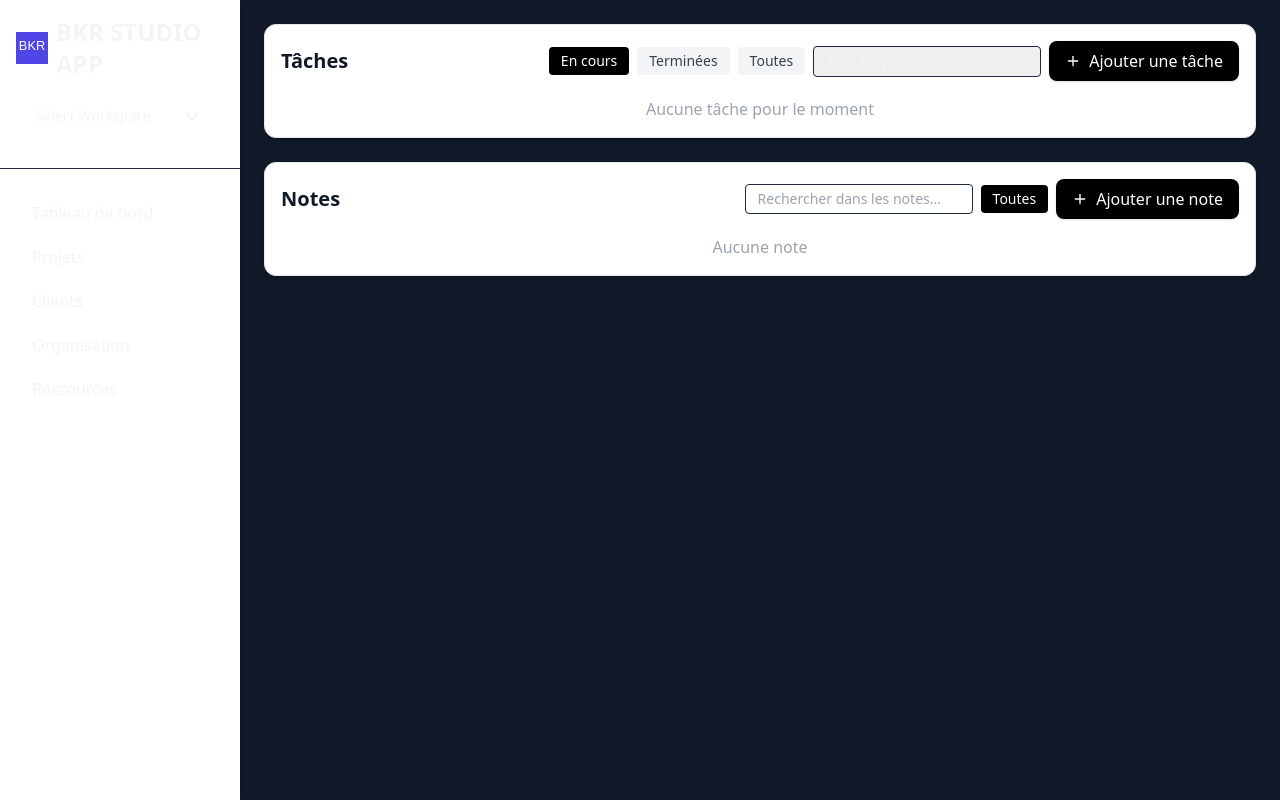
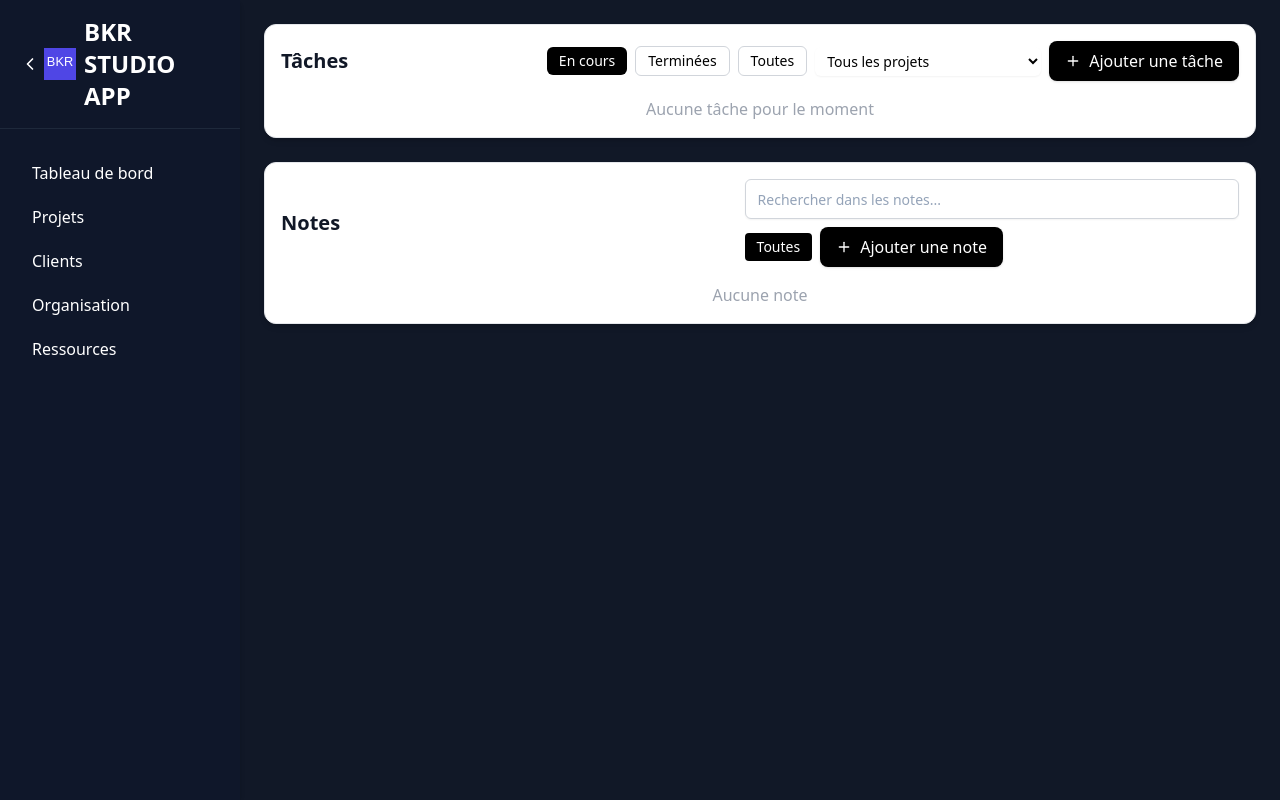
Before and after one commit to bakar-bkr-studio/app-gestion-auto-entreprise, a Next.js app: page /organisation in a window 1280 px wide. Built offline with nearby package versions, Linux system fonts and the light colour scheme.

Commit message:
Improve dark theme styles

```diff
--- a/app/layout.tsx
+++ b/app/layout.tsx
@@ -1,80 +1,65 @@
+'use client';
 import '../styles/globals.css';
 import Link from 'next/link';
 import Image from 'next/image';
-import { ChevronDown } from 'lucide-react';
+import { ChevronLeft, ChevronRight } from 'lucide-react';
 
 import {
   Sidebar,
   SidebarHeader,
   SidebarMenu,
   SidebarMenuItem,
-  SidebarMenuButton,
 } from '@/components/ui/sidebar';
-import {
-  DropdownMenu,
-  DropdownMenuTrigger,
-  DropdownMenuContent,
-  DropdownMenuItem,
-} from '@/components/ui/dropdown-menu';
 
-import { ReactNode } from 'react';
+import { ReactNode, useState } from 'react';
 import { ProjectsProvider } from '../components/ProjectsProvider';
 import { WebsitesProvider } from '../components/WebsitesProvider';
 
 export default function RootLayout({ children }: { children: ReactNode }) {
+  const [collapsed, setCollapsed] = useState(false);
+
   return (
     <html lang="fr" className="dark">
       <body className="flex min-h-screen bg-gray-900 text-gray-100 dark:bg-gray-900 dark:text-gray-100">
-        <Sidebar>
-          <SidebarHeader>
-            <div className="flex items-center space-x-2 text-2xl font-bold">
-              <Image src="/logo.svg" width={32} height={32} alt="logo" />
-              <span>BKR STUDIO APP</span>
-            </div>
-            <SidebarMenu>
-              <SidebarMenuItem>
-                <DropdownMenu>
-                  <DropdownMenuTrigger asChild>
-                    <SidebarMenuButton>
-                      Select Workspace
-                      <ChevronDown className="ml-auto" />
-                    </SidebarMenuButton>
-                  </DropdownMenuTrigger>
-                  <DropdownMenuContent className="w-[--radix-popper-anchor-width]">
-                    <DropdownMenuItem>
-                      <span>Acme Inc</span>
-                    </DropdownMenuItem>
-                    <DropdownMenuItem>
-                      <span>Acme Corp.</span>
-                    </DropdownMenuItem>
-                  </DropdownMenuContent>
-                </DropdownMenu>
-              </SidebarMenuItem>
-            </SidebarMenu>
+        <Sidebar collapsed={collapsed}>
+          <SidebarHeader className="flex items-center justify-between">
+            <button
+              type="button"
+              onClick={() => setCollapsed(!collapsed)}
+              className="rounded p-1 hover:bg-gray-700"
+            >
+              {collapsed ? <ChevronRight className="h-5 w-5" /> : <ChevronLeft className="h-5 w-5" />}
+            </button>
+            {!collapsed && (
+              <div className="flex items-center space-x-2 text-2xl font-bold">
+                <Image src="/logo.svg" width={32} height={32} alt="logo" />
+                <span>BKR STUDIO APP</span>
+              </div>
+            )}
           </SidebarHeader>
           <SidebarMenu className="mt-2 flex-1">
             <SidebarMenuItem>
-              <Link className="block px-6 py-2 hover:bg-gray-100 dark:hover:bg-gray-700" href="/">
+              <Link className="block px-6 py-2 text-white hover:bg-gray-700" href="/">
                 Tableau de bord
               </Link>
             </SidebarMenuItem>
             <SidebarMenuItem>
-              <Link className="block px-6 py-2 hover:bg-gray-100 dark:hover:bg-gray-700" href="/projects">
+              <Link className="block px-6 py-2 text-white hover:bg-gray-700" href="/projects">
                 Projets
               </Link>
             </SidebarMenuItem>
             <SidebarMenuItem>
-              <Link className="block px-6 py-2 hover:bg-gray-100 dark:hover:bg-gray-700" href="/clients">
+              <Link className="block px-6 py-2 text-white hover:bg-gray-700" href="/clients">
                 Clients
               </Link>
             </SidebarMenuItem>
             <SidebarMenuItem>
-              <Link className="block px-6 py-2 hover:bg-gray-100 dark:hover:bg-gray-700" href="/organisation">
+              <Link className="block px-6 py-2 text-white hover:bg-gray-700" href="/organisation">
                 Organisation
               </Link>
             </SidebarMenuItem>
             <SidebarMenuItem>
-              <Link className="block px-6 py-2 hover:bg-gray-100 dark:hover:bg-gray-700" href="/ressources">
+              <Link className="block px-6 py-2 text-white hover:bg-gray-700" href="/ressources">
                 Ressources
               </Link>
             </SidebarMenuItem>
--- a/app/organisation/page.tsx
+++ b/app/organisation/page.tsx
@@ -4,6 +4,7 @@ import { useState, useEffect } from 'react';
 import { useProjects } from '../../components/ProjectsProvider';
 import Toast from '../../components/Toast';
 import { Plus, X, Pencil, Trash2 } from 'lucide-react';
+import { Input } from '../../components/ui/input';
 
 interface Task {
   id: number;
@@ -126,7 +127,7 @@ export default function OrganisationPage() {
               <button
                 key={status}
                 onClick={() => setTaskFilter(status)}
-                className={`rounded px-3 py-1 text-sm transition-colors ${taskFilter === status ? 'bg-black text-white' : 'bg-gray-100 text-gray-700 hover:bg-gray-200'}`}
+                className={`rounded-md px-3 py-1 text-sm transition-colors ${taskFilter === status ? 'bg-black text-white' : 'bg-white text-black border border-gray-300'}`}
               >
                 {status}
               </button>
@@ -134,7 +135,7 @@ export default function OrganisationPage() {
             <select
               value={projectFilter}
               onChange={e => setProjectFilter(e.target.value)}
-              className="rounded border px-2 py-1 text-sm"
+              className="rounded-md border-gray-300 bg-white px-2 py-1 text-sm text-black shadow-sm"
             >
               <option value="Tous">Tous les projets</option>
               {projects.map(p => (
@@ -189,11 +190,11 @@ export default function OrganisationPage() {
         <header className="flex flex-wrap items-center justify-between gap-2">
           <h2 className="text-xl font-semibold text-gray-900">Notes</h2>
           <div className="flex flex-wrap items-center gap-2">
-            <input
+            <Input
               value={noteSearch}
               onChange={e => setNoteSearch(e.target.value)}
               placeholder="Rechercher dans les notes..."
-              className="rounded border px-3 py-1 text-sm"
+              className="rounded-md border-gray-300 bg-white text-black px-3 py-1 text-sm shadow-sm"
             />
             {['Toutes', ...allTags].map(tag => (
               <button
--- a/app/ressources/page.tsx
+++ b/app/ressources/page.tsx
@@ -45,7 +45,7 @@ export default function RessourcesPage() {
 
   return (
     <div className="space-y-8 p-6">
-      <section className="space-y-4 rounded-xl border border-gray-200 bg-white p-4 shadow-md">
+      <section className="space-y-4 rounded-xl border border-gray-200 bg-gray-100 text-black p-4 shadow-md">
         <header className="flex items-center justify-between">
           <h2 className="flex items-center text-xl font-semibold text-gray-900">
             <FileText className="mr-2 h-5 w-5" /> Documents
@@ -61,7 +61,7 @@ export default function RessourcesPage() {
           {documents.map(doc => (
             <div
               key={doc.id}
-              className="group relative rounded-xl border border-gray-200 bg-white p-4 shadow-md transition-transform hover:scale-105"
+              className="group relative rounded-xl border border-gray-200 bg-gray-100 text-black p-4 shadow-md transition-transform hover:scale-105"
             >
               {doc.priority && (
                 <Star className="absolute right-2 top-2 h-4 w-4 text-yellow-500" />
@@ -89,7 +89,7 @@ export default function RessourcesPage() {
         </div>
       </section>
 
-      <section className="space-y-4 rounded-xl border border-gray-200 bg-white p-4 shadow-md">
+      <section className="space-y-4 rounded-xl border border-gray-200 bg-gray-100 text-black p-4 shadow-md">
         <header className="flex items-center justify-between">
           <h2 className="flex items-center text-xl font-semibold text-gray-900">
             <Globe className="mr-2 h-5 w-5" /> Sites Web
@@ -105,7 +105,7 @@ export default function RessourcesPage() {
           {sites.map(site => (
             <div
               key={site.id}
-              className="rounded-xl border border-gray-200 bg-white p-4 shadow-md transition-transform hover:scale-105"
+              className="rounded-xl border border-gray-200 bg-gray-100 text-black p-4 shadow-md transition-transform hover:scale-105"
             >
               <h3 className="font-bold">{site.name}</h3>
               <p className="text-sm text-gray-600">{site.category}</p>
--- a/components/ProjectList.tsx
+++ b/components/ProjectList.tsx
@@ -1,5 +1,6 @@
 'use client';
 import { useState } from 'react';
+import { Input } from './ui/input';
 import Link from 'next/link';
 import { useRouter } from 'next/navigation';
 import ProjectCard from './ProjectCard';
@@ -93,18 +94,18 @@ export default function ProjectList() {
         </Link>
       </div>
       <div className="mb-4 flex flex-col gap-2 sm:flex-row sm:items-center">
-        <input
+        <Input
           aria-label="Rechercher"
           value={search}
           onChange={e => setSearch(e.target.value)}
-          className="w-full rounded border px-3 py-1"
+          className="w-full rounded-md border-gray-300 bg-white text-black shadow-sm"
           placeholder="Rechercher..."
         />
         <select
           aria-label="Trier"
           value={sort}
           onChange={e => setSort(e.target.value as any)}
-          className="rounded border px-3 py-1"
+          className="rounded-md border-gray-300 bg-white px-3 py-1 text-black shadow-sm"
         >
           <option value="date-desc">Date ↓</option>
           <option value="date-asc">Date ↑</option>
@@ -116,7 +117,7 @@ export default function ProjectList() {
           aria-label="Paiement"
           value={filterPayment}
           onChange={e => setFilterPayment(e.target.value as any)}
-          className="rounded border px-3 py-1"
+          className="rounded-md border-gray-300 bg-white px-3 py-1 text-black shadow-sm"
         >
           <option value="Tous">Tous</option>
           <option value="Payé">Payé</option>
@@ -126,7 +127,7 @@ export default function ProjectList() {
         <button
           aria-label="Vue Kanban"
           onClick={() => setView(view === 'grid' ? 'kanban' : 'grid')}
-          className="rounded border px-3 py-1"
+          className="rounded-md border-gray-300 bg-white px-3 py-1 text-black shadow-sm"
         >
           {view === 'grid' ? 'Kanban' : 'Grille'}
         </button>
--- a/components/ui/sidebar.tsx
+++ b/components/ui/sidebar.tsx
@@ -2,16 +2,22 @@ import * as React from 'react'
 
 import { cn } from '../lib/utils'
 
-const Sidebar = React.forwardRef<
-  HTMLDivElement,
-  React.HTMLAttributes<HTMLDivElement>
->(({ className, ...props }, ref) => (
-  <div
-    ref={ref}
-    className={cn('flex flex-col w-60 bg-white dark:bg-gray-800 shadow-md', className)}
-    {...props}
-  />
-))
+interface SidebarProps extends React.HTMLAttributes<HTMLDivElement> {
+  collapsed?: boolean
+}
+
+const Sidebar = React.forwardRef<HTMLDivElement, SidebarProps>(
+  ({ className, collapsed, ...props }, ref) => (
+    <div
+      ref={ref}
+      className={cn(
+        `flex flex-col ${collapsed ? 'w-16' : 'w-60'} bg-[#0f172a] text-white shadow-md transition-all duration-300`,
+        className
+      )}
+      {...props}
+    />
+  )
+)
 Sidebar.displayName = 'Sidebar'
 
 const SidebarHeader = React.forwardRef<
```
